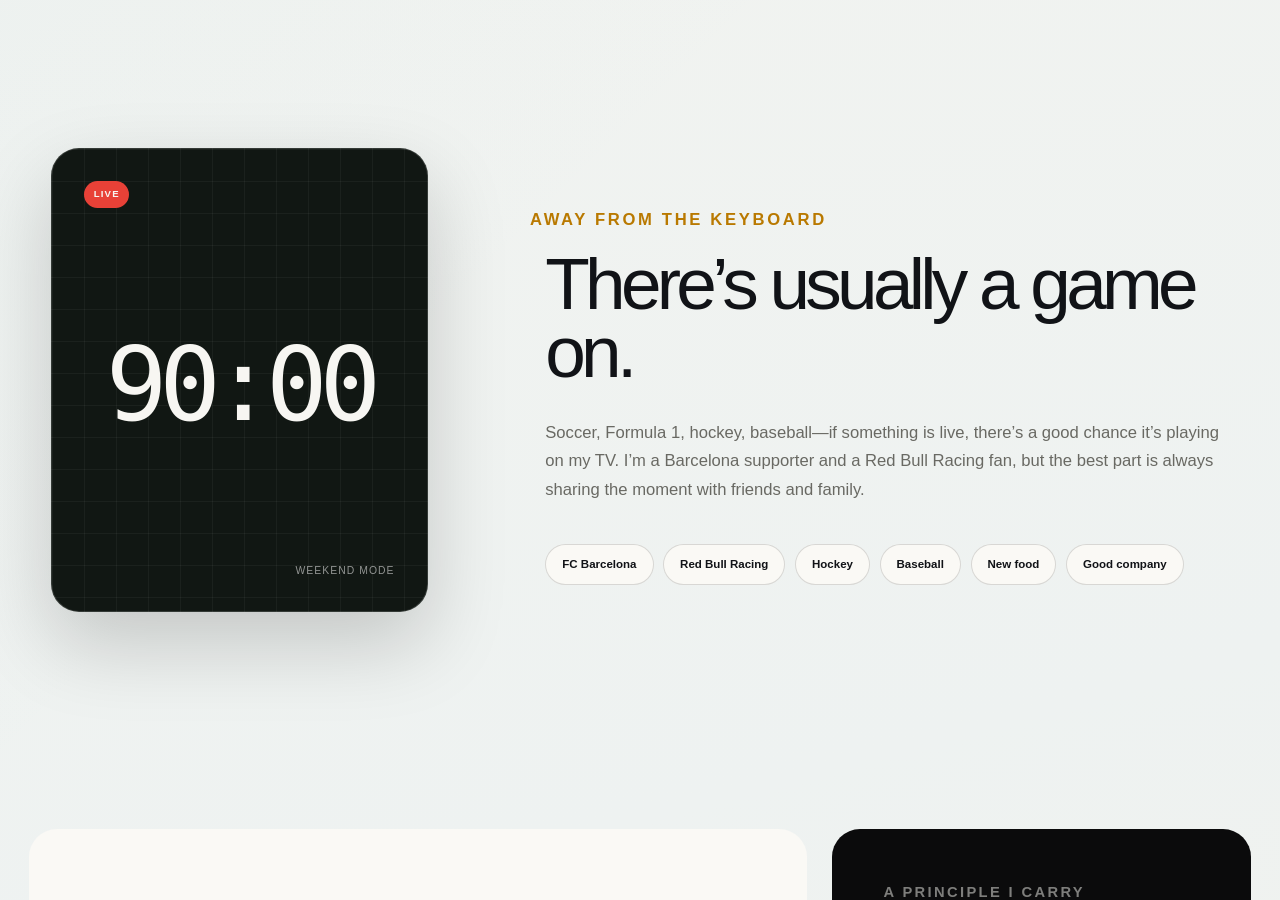
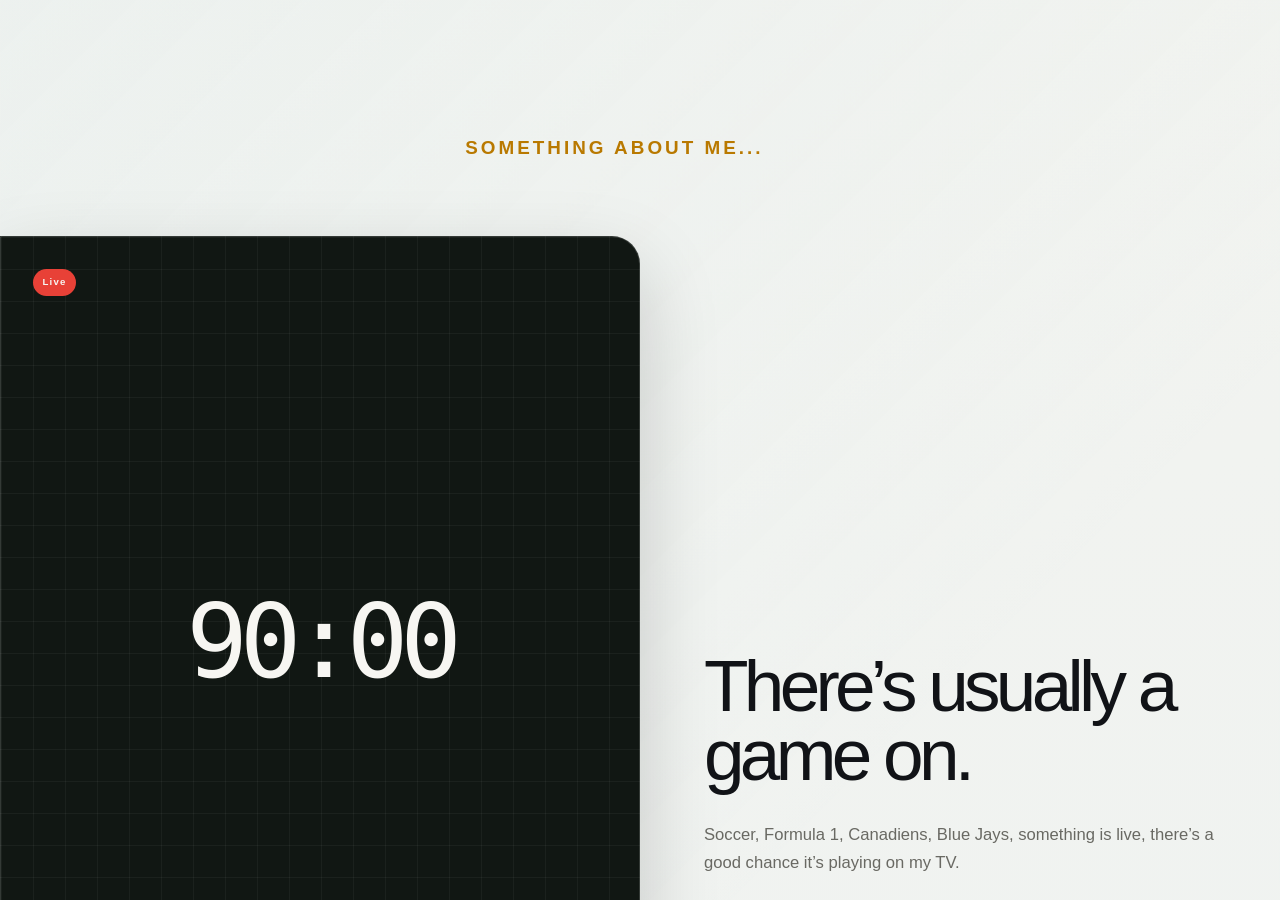
Before and after one commit to carlosgonza3/NewPortfolio, a Next.js app: page /about in a window 1280 px wide. Shown: the part 1900-2800 px from the top of the page. Built offline with nearby package versions, Linux system fonts and the light colour scheme.

Commit message:
feat: improvements in about page
Still need to finish the sports, and two cards effect later

```diff
--- a/src/app/about/page.tsx
+++ b/src/app/about/page.tsx
@@ -8,6 +8,8 @@ import { AboutOriginGallery } from "@/components/about/AboutOriginGallery";
 import { AboutOriginTitle } from "@/components/about/AboutOriginTitle";
 import { AboutPortrait } from "@/components/about/AboutPortrait";
 import { AboutSectionEyebrow } from "@/components/about/AboutSectionEyebrow";
+import { AboutSportsWidget } from "@/components/about/AboutSportsWidget";
+import { AboutStoryPanels } from "@/components/about/AboutStoryPanels";
 import { aboutProfile } from "@/data/profile";
 import { assetPath } from "@/lib/asset-path";
 import "./styles/AboutPage.css";
@@ -45,13 +47,13 @@ export default function AboutPage() {
 			</section>
 
 			<section className="about-interests section-shell" data-about-reveal-section>
-				<div className="about-interests__scoreboard" data-about-reveal-content aria-hidden="true">
-					<span>LIVE</span>
-					<strong>90:00</strong>
-					<i>Weekend mode</i>
+				<div className="about-interests__eyebrow">
+					<AboutSectionEyebrow>{aboutProfile.interests.eyebrow}</AboutSectionEyebrow>
+				</div>
+				<div className="about-interests__widget-track">
+					<AboutSportsWidget {...aboutProfile.interests.widget} />
 				</div>
 				<div className="about-interests__copy">
-					<AboutSectionEyebrow>{aboutProfile.interests.eyebrow}</AboutSectionEyebrow>
 					<h2 data-about-reveal-content>{aboutProfile.interests.title}</h2>
 					<p data-about-reveal-content>{aboutProfile.interests.description}</p>
 					<ul className="about-interests__tags" data-about-reveal-content aria-label="Favorite teams and interests">
@@ -60,28 +62,7 @@ export default function AboutPage() {
 				</div>
 			</section>
 
-			<section className="about-story section-shell">
-				<article className="about-story__spark">
-					<div className="about-story__scratch-blocks" aria-hidden="true">
-						<span>when clicked</span>
-						<span>forever</span>
-						<span>create something</span>
-					</div>
-					<div>
-						{"eyebrow" in aboutProfile.spark && typeof aboutProfile.spark.eyebrow === "string" ? (
-							<AboutSectionEyebrow>{aboutProfile.spark.eyebrow}</AboutSectionEyebrow>
-						) : null}
-						<h2>{aboutProfile.spark.title}</h2>
-						<p>{aboutProfile.spark.body}</p>
-					</div>
-				</article>
-
-				<aside className="about-story__principle">
-					<p className="section-index">A principle I carry</p>
-					<blockquote>“{aboutProfile.principle.quote}”</blockquote>
-					<p>{aboutProfile.principle.body}</p>
-				</aside>
-			</section>
+			<AboutStoryPanels principle={aboutProfile.principle} spark={aboutProfile.spark} />
 
 			<section className="about-creative section-shell" data-about-reveal-section>
 				<div className="about-creative__heading">
--- a/src/app/about/styles/AboutPage.css
+++ b/src/app/about/styles/AboutPage.css
@@ -8,7 +8,7 @@
 	--about-wide-shell: calc(var(--max-width) + 16rem);
 
 	min-height: 100svh;
-	overflow: hidden;
+	overflow-x: clip;
 	background: var(--hero-bg);
 	color: var(--hero-foreground);
 	transition: background-color 520ms cubic-bezier(0.22, 1, 0.36, 1), color 420ms ease;
@@ -738,18 +738,47 @@ html.has-js .about-hero__typing-caret {
 /* INTERESTS */
 /* ============================================================================ */
 
+html:has(.about-page) {
+	scroll-snap-type: y proximity;
+}
+
 .about-interests {
 	display: grid;
-	grid-template-columns: minmax(17rem, 0.7fr) minmax(0, 1.3fr);
-	gap: clamp(3rem, 8vw, 9rem);
-	align-items: center;
+	grid-template-columns: 50vw minmax(0, 1fr);
+	grid-template-rows: auto minmax(0, 1fr);
+	column-gap: clamp(2rem, 5vw, 6rem);
+	row-gap: clamp(3.5rem, 6vw, 6rem);
+	align-items: start;
+	width: 100%;
+	max-width: none;
+	min-height: 200svh;
+	margin-inline: 0;
 	padding-top: clamp(6rem, 10vw, 10rem);
+	padding-right: var(--gutter);
 	padding-bottom: clamp(6rem, 10vw, 10rem);
+	padding-left: 0;
 }
 
-.about-interests__copy .eyebrow {
-	margin-bottom: 1rem;
+.about-interests__eyebrow {
+	grid-column: 1 / -1;
+	grid-row: 1;
+	display: flex;
+	justify-content: center;
+}
+
+.about-interests__eyebrow .about-section-eyebrow {
+	align-self: auto;
+	justify-self: auto;
+	margin: 0;
 	color: var(--accent);
+	font-size: 1.18rem;
+}
+
+.about-interests__copy {
+	grid-column: 2;
+	grid-row: 2;
+	max-width: 43rem;
+	margin-top: 52svh;
 }
 
 .about-interests h2 {
@@ -760,13 +789,26 @@ html.has-js .about-hero__typing-caret {
 	line-height: 0.94;
 }
 
-.about-interests__scoreboard {
+.about-interests__widget-track {
+	grid-column: 1;
+	grid-row: 2;
+	width: 50vw;
+	min-height: 100%;
+	scroll-snap-align: start;
+	scroll-snap-stop: normal;
+}
+
+.about-sports-widget {
+	position: sticky;
+	top: 0;
 	display: grid;
 	place-items: center;
-	min-height: 29rem;
+	width: 50vw;
+	height: 100svh;
+	min-height: 0;
 	padding: 2rem;
 	border: 1px solid rgba(255, 255, 255, 0.15);
-	border-radius: var(--radius);
+	border-radius: 0 var(--radius) var(--radius) 0;
 	background:
 		linear-gradient(rgba(255, 255, 255, 0.045) 1px, transparent 1px),
 		linear-gradient(90deg, rgba(255, 255, 255, 0.045) 1px, transparent 1px),
@@ -776,7 +818,7 @@ html.has-js .about-hero__typing-caret {
 	color: #f7f6f2;
 }
 
-.about-interests__scoreboard span {
+.about-sports-widget span {
 	align-self: start;
 	justify-self: start;
 	padding: 0.4rem 0.6rem;
@@ -787,14 +829,14 @@ html.has-js .about-hero__typing-caret {
 	letter-spacing: 0.12em;
 }
 
-.about-interests__scoreboard strong {
+.about-sports-widget strong {
 	font-family: ui-monospace, SFMono-Regular, Menlo, Monaco, Consolas, monospace;
 	font-size: clamp(4rem, 8vw, 7.5rem);
 	font-weight: 500;
 	letter-spacing: -0.08em;
 }
 
-.about-interests__scoreboard i {
+.about-sports-widget i {
 	align-self: end;
 	justify-self: end;
 	color: rgba(255, 255, 255, 0.54);
@@ -831,21 +873,52 @@ html.has-js .about-hero__typing-caret {
 }
 
 @media (max-width: 980px) {
+	html:has(.about-page) {
+		scroll-snap-type: none;
+	}
+
 	.about-interests {
 		grid-template-columns: 1fr;
+		grid-template-rows: auto auto auto;
+		width: min(100%, var(--max-width));
+		min-height: 0;
+		margin-inline: auto;
+		padding-inline: var(--gutter);
 	}
 
 	.about-interests__copy {
-		grid-row: 1;
+		grid-column: 1;
+		grid-row: 2;
+		margin-top: 0;
+		padding-top: clamp(2rem, 8vh, 6rem);
 	}
 
-	.about-interests__scoreboard {
+	.about-interests__widget-track {
+		grid-column: 1;
+		grid-row: 3;
+		width: 100%;
+		min-height: 0;
+		scroll-snap-align: none;
+	}
+
+	.about-sports-widget {
+		position: relative;
+		top: auto;
+		width: 100%;
+		height: auto;
 		min-height: 23rem;
+		border-radius: var(--radius);
+	}
+}
+
+@media (prefers-reduced-motion: reduce) {
+	html:has(.about-page) {
+		scroll-snap-type: none;
 	}
 }
 
 @media (max-width: 720px) {
-	.about-interests__scoreboard {
+	.about-sports-widget {
 		min-height: 20rem;
 	}
 }
@@ -855,24 +928,40 @@ html.has-js .about-hero__typing-caret {
 /* ============================================================================ */
 
 .about-story {
+	position: relative;
+	width: 100%;
+	height: 240svh;
+	scroll-snap-align: start;
+	scroll-snap-stop: normal;
+}
+
+.about-story__stage {
+	position: sticky;
+	top: 0;
 	display: grid;
-	grid-template-columns: 1.3fr 0.7fr;
-	gap: clamp(1rem, 2vw, 2rem);
-	padding-top: clamp(3rem, 7vw, 7rem);
-	padding-bottom: clamp(7rem, 12vw, 12rem);
+	grid-template-columns: minmax(0, 68fr) minmax(0, 32fr);
+	gap: 0;
+	width: 100%;
+	height: 100svh;
+	max-width: none;
+	margin-inline: 0;
+	overflow: hidden;
 }
 
 .about-story__spark,
 .about-story__principle {
-	border-radius: var(--radius);
+	min-width: 0;
+	height: 100%;
+	overflow: hidden;
+	border-radius: 0;
 }
 
 .about-story__spark {
 	display: grid;
-	grid-template-columns: minmax(13rem, 0.65fr) minmax(0, 1.35fr);
-	gap: clamp(2rem, 5vw, 5rem);
+	grid-template-columns: minmax(11rem, 0.55fr) minmax(0, 1.45fr);
+	gap: clamp(2rem, 4vw, 4.5rem);
 	align-items: center;
-	padding: clamp(2rem, 5vw, 5rem);
+	padding: clamp(3.5rem, 4vw, 4.5rem) clamp(2.5rem, 4.5vw, 5.5rem);
 	background: var(--paper-bright);
 }
 
@@ -890,6 +979,7 @@ html.has-js .about-hero__typing-caret {
 }
 
 .about-story__spark > div:last-child > p {
+	max-width: 42rem;
 	margin: 2rem 0 0;
 	color: var(--muted);
 	font-size: clamp(1rem, 1.3vw, 1.18rem);
@@ -924,9 +1014,10 @@ html.has-js .about-hero__typing-caret {
 
 .about-story__principle {
 	display: flex;
-	justify-content: space-between;
+	justify-content: center;
 	flex-direction: column;
-	padding: clamp(2rem, 4vw, 3.5rem);
+	gap: clamp(2rem, 4vh, 3rem);
+	padding: clamp(3.5rem, 4vw, 4.5rem) clamp(2.5rem, 4vw, 4.5rem);
 	background: var(--ink);
 	color: var(--paper);
 }
@@ -936,7 +1027,8 @@ html.has-js .about-hero__typing-caret {
 }
 
 .about-story__principle blockquote {
-	margin: clamp(3rem, 7vw, 7rem) 0;
+	max-width: 12ch;
+	margin: 0;
 	font-size: clamp(2rem, 3.3vw, 3.8rem);
 	font-weight: 500;
 	letter-spacing: -0.05em;
@@ -944,15 +1036,37 @@ html.has-js .about-hero__typing-caret {
 }
 
 .about-story__principle > p {
+	max-width: 42rem;
 	margin: 0;
 	color: color-mix(in srgb, var(--paper) 65%, transparent);
-	font-size: 0.92rem;
-	line-height: 1.7;
+	font-size: clamp(1.05rem, 1.3vw, 1.22rem);
+	line-height: 1.65;
 }
 
 @media (max-width: 980px) {
 	.about-story {
+		height: auto;
+		padding-top: clamp(3rem, 7vw, 7rem);
+		padding-bottom: clamp(7rem, 12vw, 12rem);
+		scroll-snap-align: none;
+	}
+
+	.about-story__stage {
+		position: relative;
+		top: auto;
 		grid-template-columns: 1fr;
+		height: auto;
+		overflow: visible;
+	}
+
+	.about-story__spark {
+		height: auto;
+		border-radius: var(--radius) var(--radius) 0 0;
+	}
+
+	.about-story__principle {
+		height: auto;
+		border-radius: 0 0 var(--radius) var(--radius);
 	}
 
 	.about-story__spark {
@@ -984,7 +1098,34 @@ html.has-js .about-hero__typing-caret {
 	}
 
 	.about-story__principle blockquote {
-		margin: 5rem 0;
+		margin: 0;
+	}
+}
+
+@media (prefers-reduced-motion: reduce) {
+	.about-story {
+		height: auto;
+		padding-top: clamp(3rem, 7vw, 7rem);
+		padding-bottom: clamp(7rem, 12vw, 12rem);
+		scroll-snap-align: none;
+	}
+
+	.about-story__stage {
+		position: relative;
+		top: auto;
+		height: auto;
+	}
+
+	.about-story__spark,
+	.about-story__principle {
+		height: auto;
+	}
+}
+
+@media (prefers-reduced-motion: reduce) and (min-width: 981px) {
+	.about-story__stage {
+		grid-template-columns: minmax(0, 1.16fr) minmax(25rem, 0.84fr);
+		min-height: 42rem;
 	}
 }
 
--- /dev/null
+++ b/src/components/about/AboutSportsWidget.tsx
@@ -0,0 +1,15 @@
+type AboutSportsWidgetProps = {
+	caption: string;
+	status: string;
+	time: string;
+};
+
+export function AboutSportsWidget({ caption, status, time }: AboutSportsWidgetProps) {
+	return (
+		<aside className="about-sports-widget" data-about-reveal-content aria-label="Sports widget">
+			<span>{status}</span>
+			<strong>{time}</strong>
+			<i>{caption}</i>
+		</aside>
+	);
+}
--- /dev/null
+++ b/src/components/about/AboutStoryPanels.tsx
@@ -0,0 +1,93 @@
+"use client";
+
+import { useRef } from "react";
+import { useGSAP } from "@gsap/react";
+import gsap from "gsap";
+import { ScrollTrigger } from "gsap/ScrollTrigger";
+import { AboutSectionEyebrow } from "@/components/about/AboutSectionEyebrow";
+
+gsap.registerPlugin(useGSAP, ScrollTrigger);
+
+type AboutStoryPanelsProps = {
+	principle: {
+		body: string;
+		quote: string;
+	};
+	spark: {
+		body: string;
+		eyebrow?: string;
+		title: string;
+	};
+};
+
+export function AboutStoryPanels({ principle, spark }: AboutStoryPanelsProps) {
+	const section = useRef<HTMLElement>(null);
+	const stage = useRef<HTMLDivElement>(null);
+	const sparkBody = useRef<HTMLParagraphElement>(null);
+	const principleBody = useRef<HTMLParagraphElement>(null);
+
+	useGSAP(() => {
+		const media = gsap.matchMedia();
+
+		media.add("(min-width: 981px) and (prefers-reduced-motion: no-preference)", () => {
+			gsap.set([sparkBody.current, principleBody.current], {
+				transformOrigin: "left top",
+				willChange: "transform",
+			});
+
+			gsap.timeline({
+				scrollTrigger: {
+					trigger: section.current,
+					start: "top top",
+					end: "bottom bottom",
+					invalidateOnRefresh: true,
+					scrub: 1.2,
+				},
+			})
+				.to(stage.current, {
+					duration: 1,
+					ease: "none",
+					gridTemplateColumns: "42fr 58fr",
+				}, 0)
+				.to(sparkBody.current, {
+					duration: 1,
+					ease: "none",
+					scale: 0.86,
+				}, 0)
+				.fromTo(principleBody.current, {
+					scale: 0.82,
+				}, {
+					duration: 1,
+					ease: "none",
+					scale: 1,
+				}, 0);
+		});
+
+		return () => media.revert();
+	}, { scope: section });
+
+	return (
+		<section className="about-story" ref={section}>
+			<div className="about-story__stage" ref={stage}>
+				<article className="about-story__spark">
+					<div className="about-story__scratch-blocks" aria-hidden="true">
+						<span>when clicked</span>
+						<span>forever</span>
+						<span>create something</span>
+					</div>
+					<div>
+						{spark.eyebrow ? <AboutSectionEyebrow>{spark.eyebrow}</AboutSectionEyebrow> : null}
+						<h2>{spark.title}</h2>
+						<p ref={sparkBody}>{spark.body}</p>
+					</div>
+				</article>
+
+				<aside className="about-story__principle">
+					<p className="section-index">A principle I carry</p>
+					<blockquote>“{principle.quote}”</blockquote>
+					<p ref={principleBody}>{principle.body}</p>
+				</aside>
+			</div>
+		</section>
+	);
+}
--- a/src/data/profile.ts
+++ b/src/data/profile.ts
@@ -46,6 +46,11 @@ type AboutProfile = {
 		title: string;
 		description: string;
 		tags: ReadonlyArray<string>;
+		widget: {
+			caption: string;
+			status: string;
+			time: string;
+		};
 	};
 	spark: { eyebrow?: string; title: string; body: string };
 	creativeWork: {
@@ -109,10 +114,10 @@ export const aboutProfile = {
 		location: "Montréal · 2026",
 	},
 	origin: {
-		eyebrow: "Where I come from",
+		eyebrow: "Where I come from?",
 		title: "Small in size. Rich in character.",
 		body: [
-			"I grew up in San Salvador, surrounded by a country of volcanoes, lakes, and Pacific beaches. El Salvador may be small, but it is full of color, energy, and places that stay with you.",
+			"I grew up in San Salvador, surrounded by a country of volcanoes, lakes, and Pacific beaches. El Salvador may be small in size, but it is a beautiful country.",
 			"In 2021, I moved to Canada to study Computer Science. Montréal is home now, although I’m open to wherever the right opportunity takes me in Canada.",
 		],
 		photos: [
@@ -123,11 +128,16 @@ export const aboutProfile = {
 		],
 	},
 	interests: {
-		eyebrow: "Away from the keyboard",
+		eyebrow: "Something about me...",
 		title: "There’s usually a game on.",
 		description:
-			"Soccer, Formula 1, hockey, baseball—if something is live, there’s a good chance it’s playing on my TV. I’m a Barcelona supporter and a Red Bull Racing fan, but the best part is always sharing the moment with friends and family.",
-		tags: ["FC Barcelona", "Red Bull Racing", "Hockey", "Baseball", "New food", "Good company"],
+			"Soccer, Formula 1, Canadiens, Blue Jays, something is live, there’s a good chance it’s playing on my TV.",
+		tags: ["FC Barcelona", "Red Bull Racing", "Canadiens", "Blue Jays", "Tennis"],
+		widget: {
+			caption: "Weekend mode",
+			status: "Live",
+			time: "90:00",
+		},
 	},
 	spark: {
 		// eyebrow: "The first spark",
```
